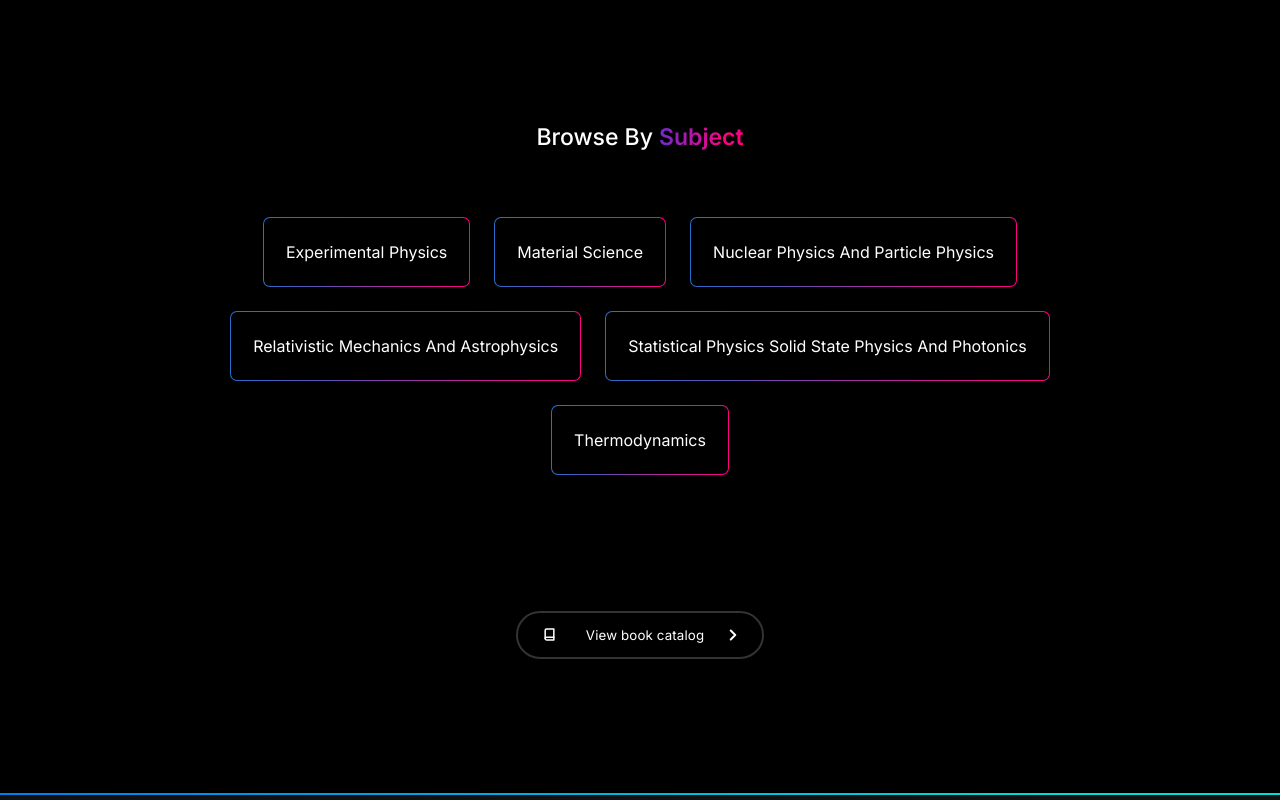
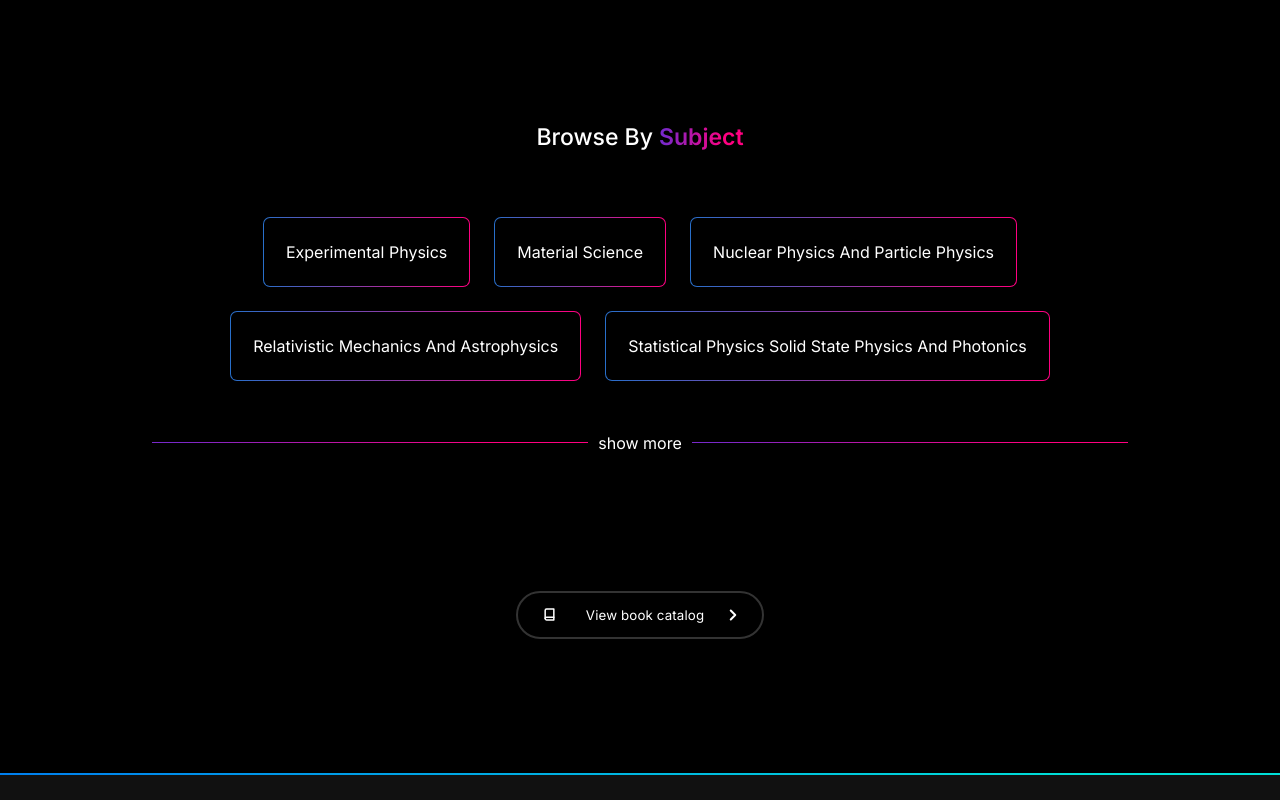
Before and after one commit to FarisPalayi/phybooks, a Next.js app: page / in a window 1280 px wide. Shown: the part 1140-1940 px from the top of the page. Built offline with nearby package versions, Linux system fonts and the light colour scheme.

Commit message:
feature: show more btn in subject grid

```diff
--- a/src/app/components/home/Subject.js
+++ b/src/app/components/home/Subject.js
@@ -1,10 +1,35 @@
+"use client";
+
 import styles from "../../styles/components/Subject.module.scss";
 import LinkCell from "../shared/LinkCell";
-import { getBookTitles, getBooksBySubject } from "@/app/lib/utils";
+import { getBookTitles } from "@/app/lib/utils";
 import { textbooks } from "@/app/lib/data";
+import { useEffect, useState } from "react";
 
 export default function Subject() {
+  const [windowWidth, setWindowWidth] = useState(window.innerWidth);
+  const [initialMaxBooks, setInitialMaxBooks] = useState(5);
+  const [maxBooks, setMaxBooks] = useState(initialMaxBooks);
   const bookTitles = getBookTitles(textbooks.sortBooksByTitle());
+  const [isExpanded, setIsExpanded] = useState(false);
+
+  const breakpoint = 600;
+
+  useEffect(() => {
+    const handleWindowResize = () => {
+      setInitialMaxBooks(windowWidth > breakpoint ? 9 : 5);
+      setWindowWidth(window.innerWidth);
+    };
+    window.addEventListener("resize", handleWindowResize);
+    return () => window.removeEventListener("resize", handleWindowResize);
+  }, [windowWidth]);
+
+  const handleShow = () => {
+    setIsExpanded(!isExpanded);
+    setMaxBooks((currentMaxBooks) =>
+      currentMaxBooks <= initialMaxBooks ? bookTitles.length : initialMaxBooks
+    );
+  };
 
   return (
     <section className={styles.subject} id="subject">
@@ -12,7 +37,7 @@ export default function Subject() {
         Browse by <span>Subject</span>
       </h2>
       <div className={styles.subject__grid}>
-        {bookTitles.map((title, i) => (
+        {bookTitles.slice(0, maxBooks).map((title, i) => (
           <LinkCell
             link={`/subject/${title}`}
             key={i}
@@ -21,7 +46,12 @@ export default function Subject() {
           />
         ))}
       </div>
-      {/* <button className={styles.showMore}>show more</button> */}
+
+      {bookTitles.length > initialMaxBooks && (
+        <button className={styles.showMore} onClick={handleShow}>
+          show {isExpanded ? "less" : "more"}
+        </button>
+      )}
     </section>
   );
 }
```
